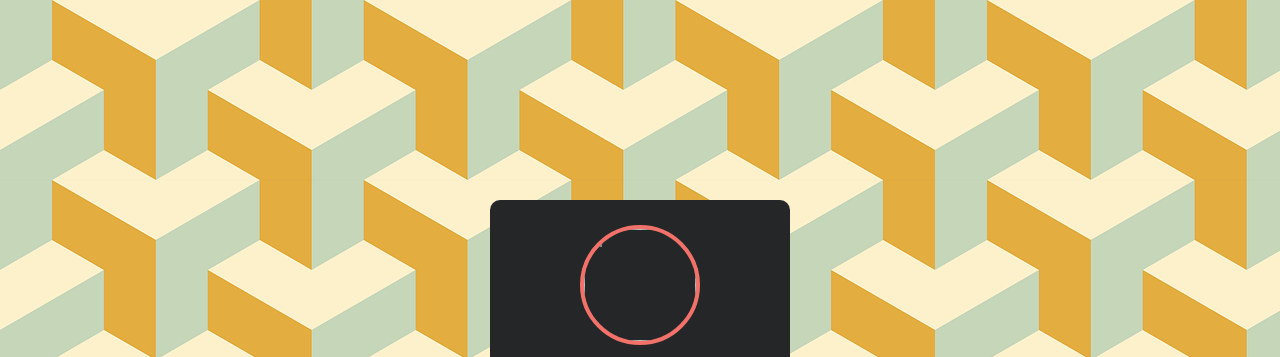
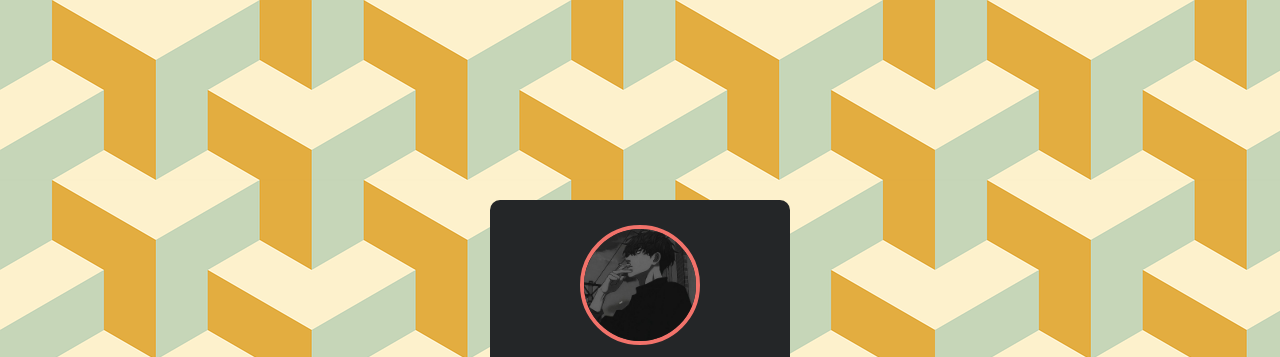
Before and after one commit to khang10239/profile, a plain HTML site: page index.html in a window 1280 px wide. Shown: the top 357 px of the page. Drawn offline with Linux system fonts and the light colour scheme.

Commit message:
Update index.html

```diff
--- a/index.html
+++ b/index.html
@@ -21,7 +21,7 @@
        </audio>
     <div class="card">
       <div class="card__img">
-        <img src="./avtdis.jpg" alt="" />
+        <img src="./avtfb (1).jpg" alt="" />
       </div>
       <h2>Diệp Minh Khang</h2>
       <p>C# , C++ , Python</p>
```
